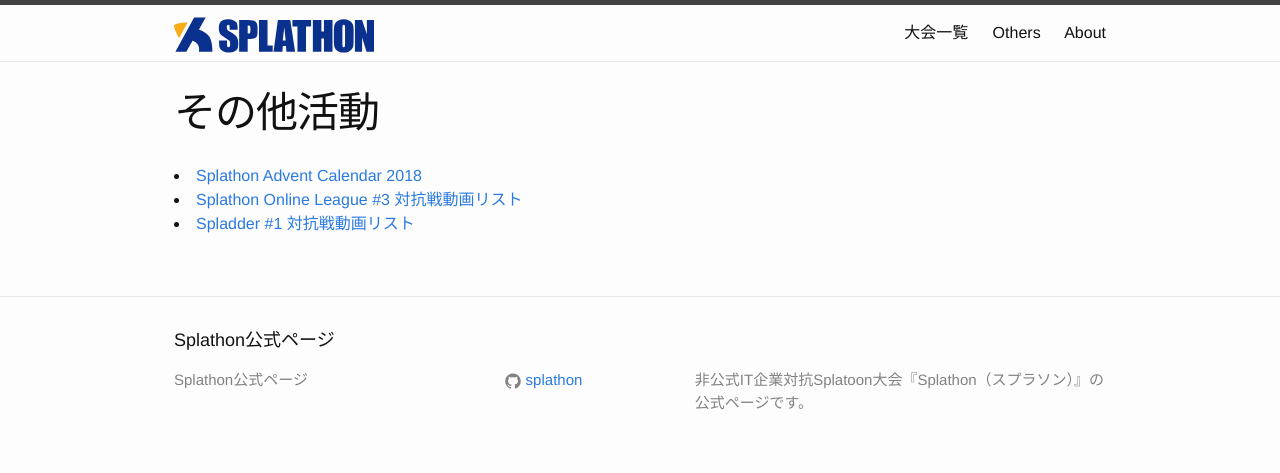
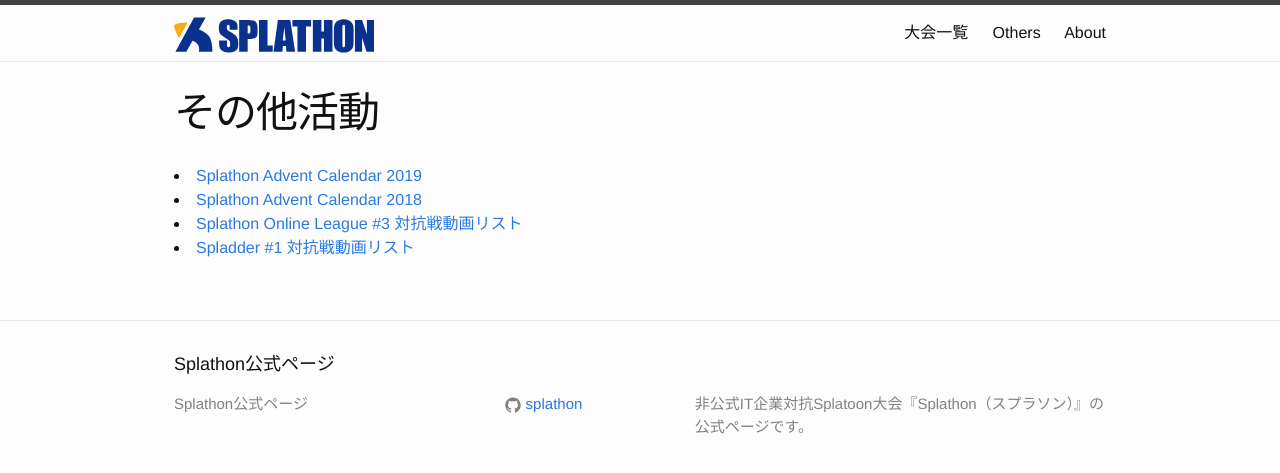
Before and after one commit to splathon/splathon.github.io, a Jekyll site: the page built from others.html, in a window 1280 px wide. Shown: the top 473 px of the page. Built offline with Jekyll 4.4.1, drawn with Linux system fonts in a browser that asks for light colours.

Commit message:
Add Splathon Advent Calendar 2019 link

```diff
--- a/_data/others.yml
+++ b/_data/others.yml
@@ -1,3 +1,5 @@
+- title: Splathon Advent Calendar 2019
+  link: https://adventar.org/calendars/3867/
 - title: Splathon Advent Calendar 2018
   link: https://adventar.org/calendars/3263/
 - title: 'Splathon Online League #3 対抗戦動画リスト'
```
